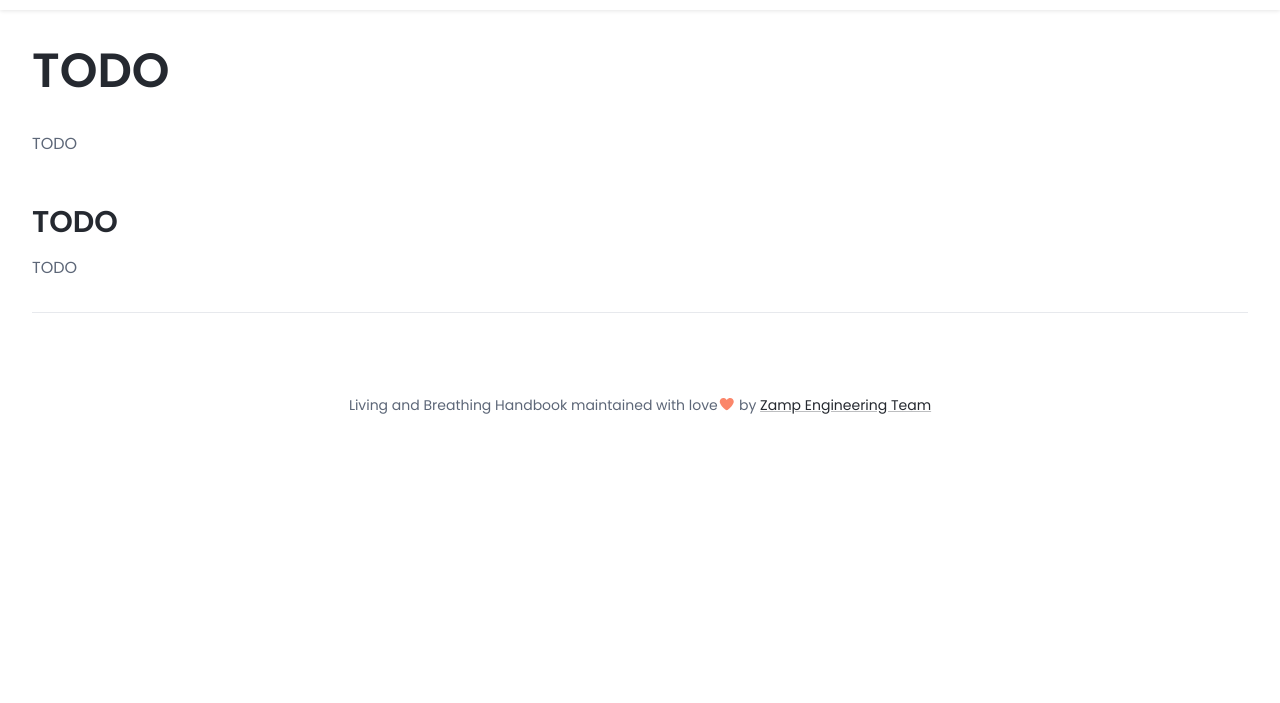
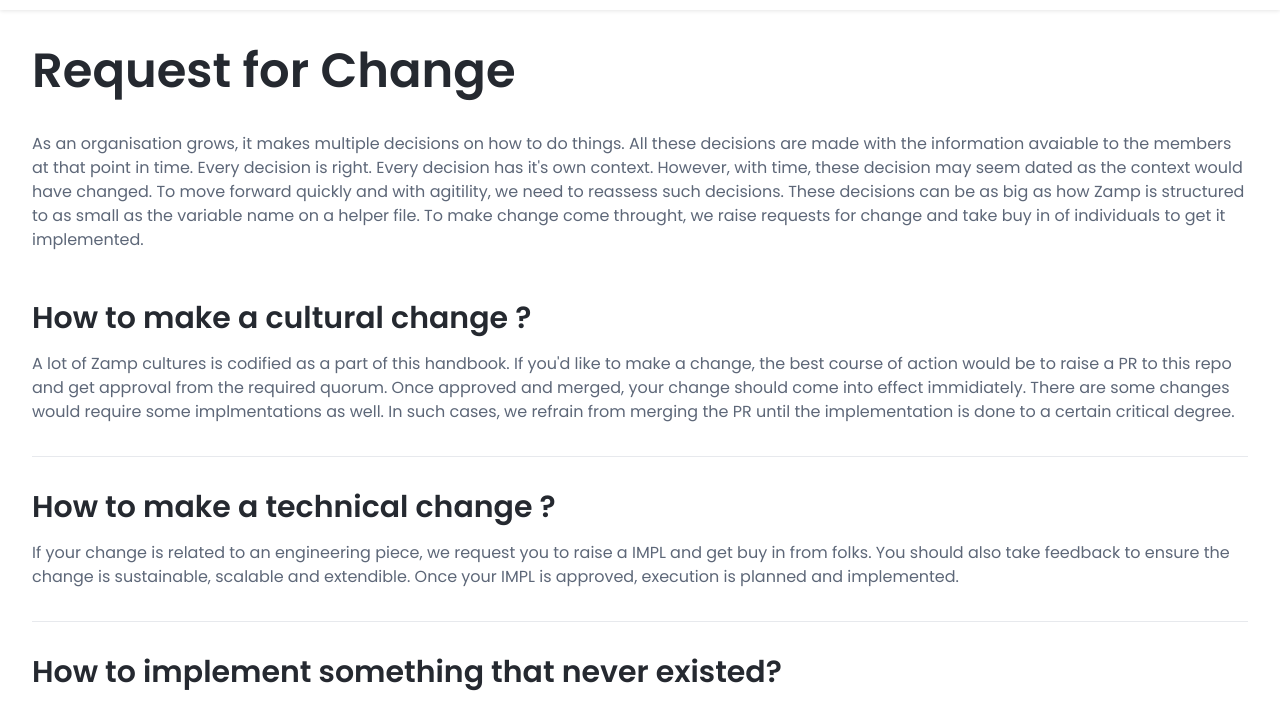
Before and after one commit to Zampfi/engineering_handbook, a plain HTML site: page rfc.html in a window 1280 px wide. Shown: the part 59-762 px from the top of the page. Drawn offline with nearby package versions, Linux system fonts and the light colour scheme.

Commit message:
Rounak / rfc

```diff
--- a/rfc.html
+++ b/rfc.html
@@ -1,5 +1,6 @@
 <!DOCTYPE html>
 <html lang="en">
+
 <head>
     <title>Zamp Engineering Handbook</title>
 
@@ -32,32 +33,70 @@
         <div class="branding docs-branding">
             <div class="container-fluid position-relative py-2">
                 <div class="docs-logo-wrapper">
-	                <div class="site-logo"><a class="navbar-brand" href="index.html"><span class="logo-text">Zamp Engineering<span class="text-alt"> Handbook</span></span></a></div>
-                </div><!--//docs-logo-wrapper-->
+                    <div class="site-logo"><a class="navbar-brand" href="index.html"><span class="logo-text">Zamp
+                                Engineering<span class="text-alt"> Handbook</span></span></a></div>
+                </div>
+                <!--//docs-logo-wrapper-->
                 <div class="docs-top-utilities d-flex justify-content-end align-items-center">
                     <ul class="social-list list-inline mx-md-3 mx-lg-5 mb-0 d-none d-lg-flex">
-						<li class="list-inline-item" style="padding-top: 10px"><a href="https://github.com/Zampfi"><i class="fab fa-github fa-fw"></i></a></li>
-		            </ul><!--//social-list-->
-	            </div><!--//docs-top-utilities-->
-            </div><!--//container-->
-        </div><!--//branding-->
-    </header><!--//header-->
+                        <li class="list-inline-item" style="padding-top: 10px"><a href="https://github.com/Zampfi"><i
+                                    class="fab fa-github fa-fw"></i></a></li>
+                    </ul>
+                    <!--//social-list-->
+                </div>
+                <!--//docs-top-utilities-->
+            </div>
+            <!--//container-->
+        </div>
+        <!--//branding-->
+    </header>
+    <!--//header-->
 
 
     <div class="docs-wrapper">
 
         <article class="docs-article" id="section-1">
             <header class="docs-header">
-					    <h1 class="docs-heading">TODO</h1>
+                <h1 class="docs-heading">Request for Change</h1>
                 <section class="docs-intro">
-						    <p>TODO</p>
-						</section><!--//docs-intro-->
+                    <p>As an organisation grows, it makes multiple decisions on how to do things. All these decisions
+                        are
+                        made with the information avaiable to the members at that point in time. Every decision is
+                        right.
+                        Every decision has it's own context. However, with time, these decision may seem dated as the
+                        context would have changed. To move forward quickly and with agitility, we need to reassess such
+                        decisions. These decisions can be as big as how Zamp is structured to as small as the variable
+                        name
+                        on a helper file. To make change come throught, we raise requests for change and take buy in of
+                        individuals to get it implemented.</p>
+                </section>
+                <!--//docs-intro-->
             </header>
             <section class="docs-section" id="item-1-1">
-						<h2 class="section-heading">TODO</h2>
-						<p>TODO</p>
+                <h2 class="section-heading">How to make a cultural change ?</h2>
+                <p>A lot of Zamp cultures is codified as a part of this handbook. If you'd like to make a change, the
+                    best course of action would be to raise a PR to this repo and get approval from the required quorum.
+                    Once approved and merged, your change should come into effect immidiately. There are some changes
+                    would require some implmentations as well. In such cases, we refrain from merging the PR until the
+                    implementation is done to a certain critical degree.</p>
 
-					</section><!--//section-->
+            </section>
+
+            <section class="docs-section" id="item-1-2">
+                <h2 class="section-heading">How to make a technical change ?</h2>
+                <p>If your change is related to an engineering piece, we request you to raise a IMPL and get buy in from
+                    folks. You should also take feedback to ensure the change is sustainable, scalable and extendible.
+                    Once your IMPL is approved, execution is planned and implemented.</p>
+
+            </section>
+
+            <section class="docs-section" id="item-1-3">
+                <h2 class="section-heading">How to implement something that never existed?</h2>
+                <p>Often times, change would mean bringing into life something that never existed. In that scenario as
+                    well, we request you to raise a RFC and IMPL. Once approved, it is executed and brought to life.</p>
+
+            </section>
+            <!--//section-->
 
         </article>
 
@@ -66,13 +105,17 @@
             <div class="footer-bottom text-center py-5">
 
                 <!--/* This template is free as long as you keep the footer attribution link. If you'd like to use the template without the attribution link, you can buy the commercial license via our website: themes.3rdwavemedia.com Thank you for your support. :) */-->
-                        <small class="copyright">Living and Breathing Handbook maintained with <span class="sr-only">love</span><i class="fas fa-heart" style="color: #fb866a;"></i> by <a class="theme-link" href="https://www.zamp.finance/team" target="_blank">Zamp Engineering Team</a></small>
+                <small class="copyright">Living and Breathing Handbook maintained with <span
+                        class="sr-only">love</span><i class="fas fa-heart" style="color: #fb866a;"></i> by <a
+                        class="theme-link" href="https://www.zamp.finance/team" target="_blank">Zamp Engineering
+                        Team</a></small>
 
 
             </div>
 
         </footer>
-    </div><!--//docs-wrapper-->
+    </div>
+    <!--//docs-wrapper-->
 
 
     <!-- Javascript -->
@@ -89,4 +132,5 @@
     <script src="assets/js/docs.js"></script>
 
 </body>
+
 </html>
```
Lines whose indentation alone changed are shown as unchanged.
